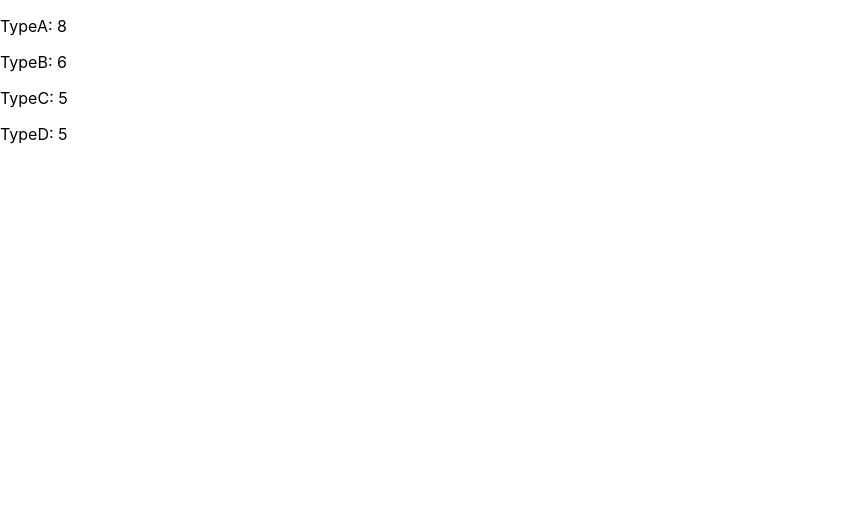
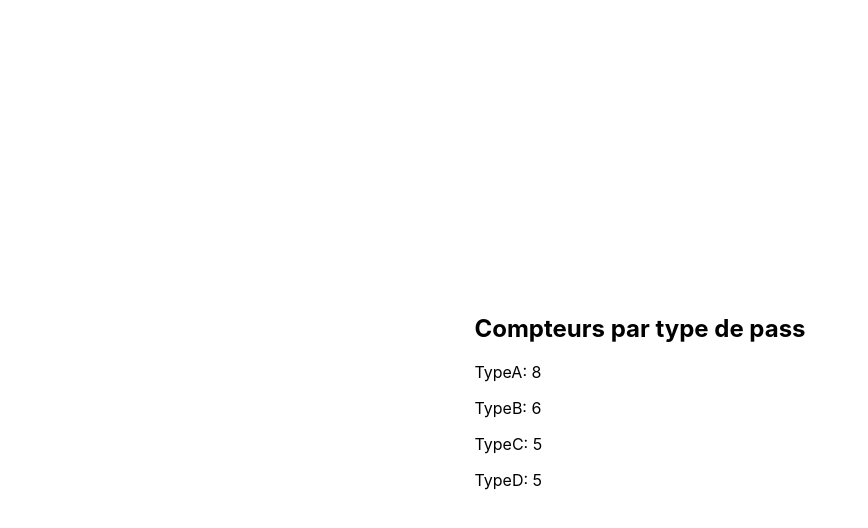
Before and after one commit to ClementRollin/scriptPassType, a React (Create React App) app: page / in a window 1280 px wide. Shown: the top 528 px of the page, without its empty margins (0-868 px from the left). Built offline with nearby package versions, Linux system fonts and the light colour scheme.

Commit message:
Développement du script - compteur

```diff
--- a/src/App.js
+++ b/src/App.js
@@ -52,9 +52,12 @@ const CompteurPassType = () => {
 
   return (
     <div>
-      {Object.entries(compteurs).map(([type, compteur]) => (
-        <p key={type}>{`${type}: ${compteur}`}</p>
-      ))}
+      <h2>Compteurs par type de pass</h2>
+      <div>
+        {Object.entries(compteurs).map(([type, compteur]) => (
+          <p key={type}>{`${type}: ${compteur}`}</p>
+        ))}
+      </div>
     </div>
   );
 };
--- a/src/index.css
+++ b/src/index.css
@@ -1,10 +1,14 @@
 body {
   margin: 0;
+  height: 100vh;
   font-family: -apple-system, BlinkMacSystemFont, 'Segoe UI', 'Roboto', 'Oxygen',
     'Ubuntu', 'Cantarell', 'Fira Sans', 'Droid Sans', 'Helvetica Neue',
     sans-serif;
   -webkit-font-smoothing: antialiased;
   -moz-osx-font-smoothing: grayscale;
+  display: flex;
+  justify-content: center;
+  align-items: center;
 }
 
 code {
```
